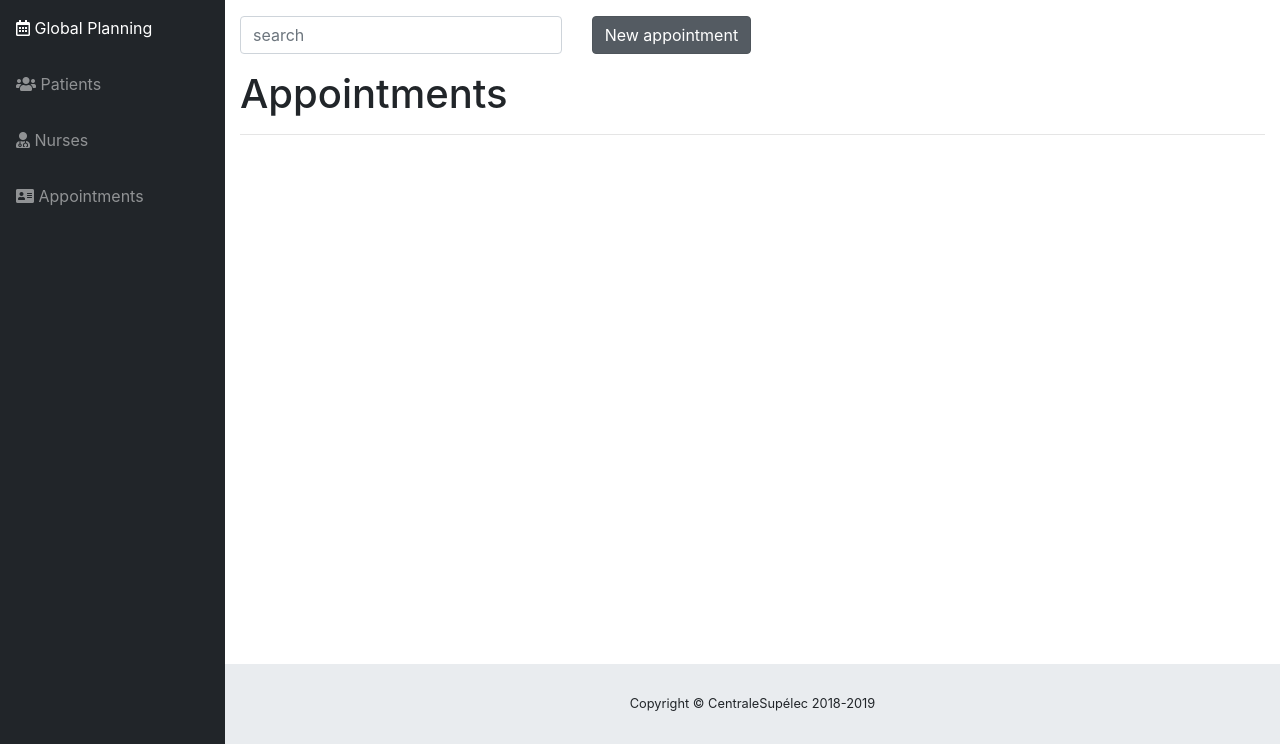
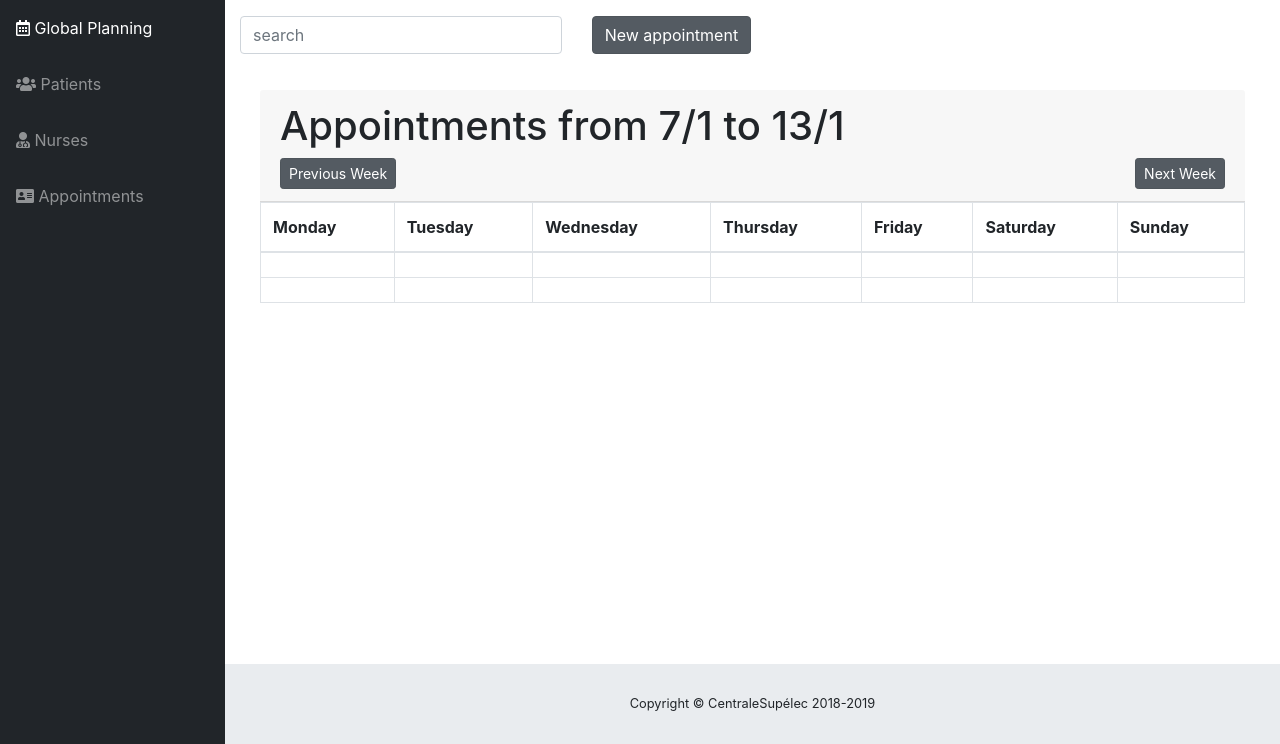
Before and after one commit to charlesdlrsa/dev_log_tournees_infirmiers, a Flask app: page /appointments/ in a window 1280 px wide. Shown: the part 56-800 px from the top of the page. Run offline with Flask 2, Linux system fonts and the light colour scheme; the visitor is signed in with stand-in values (Sample User, id 1); data that the repository does not hold is empty; parts of the project's set-up code (start-up, migrations or seed data) failed here and were passed over; some libraries are stand-ins or nearby versions.

Commit message:
Calendar properly working on ex-landing page

```diff
--- a/dev_log/appointments/controllers.py
+++ b/dev_log/appointments/controllers.py
@@ -1,10 +1,13 @@
 from flask import Blueprint, request, render_template, flash, g, session, redirect, url_for
 from sqlalchemy.sql import or_
-from datetime import datetime
+from datetime import datetime, date
+from dev_log.utils.calendar import *
 from dev_log import db
 from dev_log.models import Appointment, Patient, Nurse
+from datetime import *
 from dev_log.auth.controllers import login_required
 from dev_log.auth.controllers import admin_required
+
 
 appointments = Blueprint('appointments', __name__, url_prefix='/appointments')
 
@@ -15,17 +18,39 @@ def home():
     if request.method == "POST":
         research = request.form['research']
         error = None
-
         if not research:
             error = 'Please enter the name of our patient.'
-
         if error is not None:
             flash(error)
         else:
             return redirect(url_for('appointments.get_appointments', research=research))
+    appointments = db.session.query(Appointment).order_by(Appointment.date).all()
 
-    appointments = db.session.query(Appointment).order_by(Appointment.date).all()
-    return render_template("appointments.html", appointments=appointments)
+
+    if "week" in request.args:
+        week=int(request.args['week'])
+        year=int(request.args['year'])
+        if week==0:
+            week=52
+            year=year-1
+        elif week==53:
+            week=1
+            year=year+1
+    else:
+        current_date = datetime.now()
+        week = current_date.isocalendar()[1]
+        year = current_date.isocalendar()[0]
+    start_week=iso_to_gregorian(year,week,1)
+    end_week=iso_to_gregorian(year,week,7)
+    start_week = str(start_week.day) + '/' + str(start_week.month)
+    end_week = str(end_week.day) + '/' + str(end_week.month)
+    print(appointments)
+    return render_template("appointments.html",
+    appointments=appointments,
+    start_week=start_week,
+    end_week=end_week,
+    year=year,
+    week=week)
 
 
 @appointments.route('/add_appointment', methods=['GET', 'POST'])
--- a/dev_log/templates/add_appointment.html
+++ b/dev_log/templates/add_appointment.html
@@ -51,7 +51,7 @@
             </div>
             <div class="form-group">
 
-                <select id="inputpatient" class="form-control" placeholder="nurse" required="required" name="nurse">
+                <select id="inputnurse" class="form-control" placeholder="nurse" required="required" name="nurse">
                   <option selected>Choose Nurse</option>
 
                   {% for nurse in nurses %}
--- a/dev_log/templates/appointments.html
+++ b/dev_log/templates/appointments.html
@@ -19,16 +19,83 @@
         role="button">New appointment</a>
     </div>
   </div>
-    <h1>Appointments</h1>
-    <hr>
-    {% for appointment in appointments %}
-    <!--TODO-->
-      <p>Patient Name: {{ appointment.patient.first_name }} {{ appointment.patient.last_name }}</p>
-      <p>Nurse  Name: {{ appointment.nurse.first_name }} {{ appointment.nurse.last_name }}</p>
-      <p>Date: {{ appointment.date }}</p>
-      <p>Care: {{ appointment.care.description }}</p>
-      <hr>
-    {% endfor %}
+  <div class="card-body">
+  <div class="table-responsive">
+    <table class="table table-bordered" id="dataTable" width="100%" cellspacing="0">
+      <div class="card-header">
+        <h1>Appointments from
+          {{start_week}}
+          to
+          {{end_week}}
+        </h1>
+        <div class='flex-row'>
+
+            <form method="post">
+
+
+                  <div class="d-flex justify-content-between">
+                    <div class='from-group'>
+                    <div class="form-label-group">
+                      <a href="{{url_for('appointments.home',week=week-1,year=year)}}"  class="btn btn-secondary btn-sm active"
+                      role=button  >Previous Week</a>
+                    </div>
+                    </div>
+                    <div class='from-group'>
+                    <div class="form-label-group">
+                      <a href="{{ url_for('appointments.home',week=week+1,year=year)}}" class="btn btn-secondary btn-sm active"
+                        role=button>Next Week</a>
+                    </div>
+                    </div>
+                  </div>
+
+
+                </form>
+
+        </div>
+      </div>
+
+      <thead>
+        <tr>
+          <th>Monday</th>
+          <th>Tuesday</th>
+          <th>Wednesday</th>
+          <th>Thursday</th>
+          <th>Friday</th>
+          <th>Saturday</th>
+          <th>Sunday</th>
+        </tr>
+      </thead>
+
+      <tbody>
+        <tr>
+        <td></td>
+        <td></td>
+        <td></td>
+        <td></td>
+        <td></td>
+        <td></td>
+        <td></td>
+      </tr>
+      <tr>
+        <td></td>
+        <td></td>
+        <td></td>
+        <td></td>
+        <td></td>
+        <td></td>
+        <td></td>
+      </tr>
+      </tbody>
+    </table>
+  </div>
+  </div>
+  {% for appointment in appointments %}
+
+    <td>{{ appointment.date}}</td>
+
+
+  {% endfor %}
+
 </div>
 
 {% endblock%}
--- /dev/null
+++ b/dev_log/utils/calendar.py
@@ -0,0 +1,12 @@
+import datetime
+
+def iso_year_start(iso_year):
+    "The gregorian calendar date of the first day of the given ISO year"
+    fourth_jan = datetime.date(iso_year, 1, 4)
+    delta = datetime.timedelta(fourth_jan.isoweekday()-1)
+    return fourth_jan - delta
+
+def iso_to_gregorian(iso_year, iso_week, iso_day):
+    "Gregorian calendar date for the given ISO year, week and day"
+    year_start = iso_year_start(iso_year)
+    return year_start + datetime.timedelta(days=iso_day-1, weeks=iso_week-1)
```
Also changed, not shown: dev_log/planning/controllers.py (+24 -5 lines), dev_log/templates/landing.html (+25 -0 lines).
